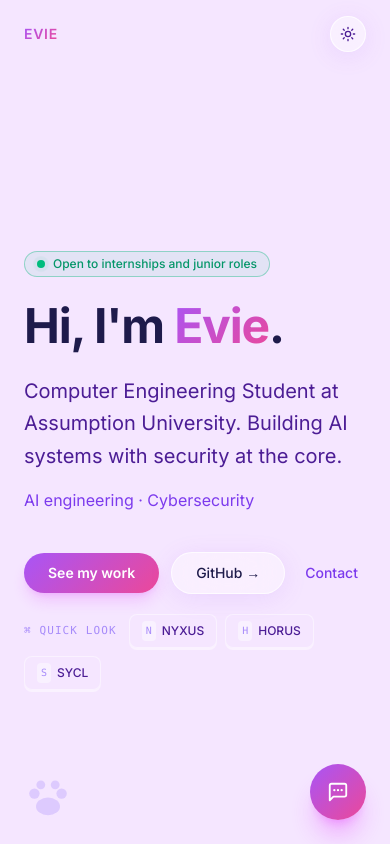
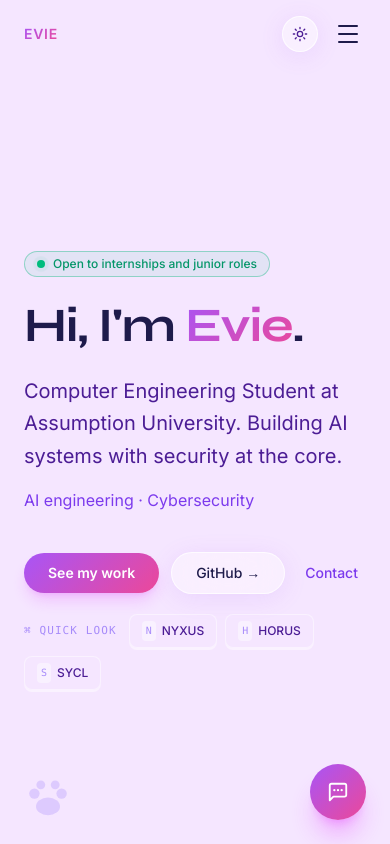
Before and after one commit to evieffvy/portfolio, a Next.js app: page / in a window 390 px wide. Built offline with nearby package versions, Linux system fonts and the light colour scheme.

Commit message:
improve: Syne display font, mobile nav, active section indicator, reduced-motion

```diff
--- a/app/globals.css
+++ b/app/globals.css
@@ -64,6 +64,10 @@
   --color-background: var(--bg-base);
   --color-foreground: var(--text);
   --font-sans: var(--font-inter);
+}
+
+.font-display {
+  font-family: var(--font-syne), var(--font-inter), system-ui, sans-serif;
 }
 
 /* ─── Backdrop ─────────────────────────────────────────────────────────── */
@@ -165,3 +169,12 @@ body::after {
 .theme-anim {
   transition: background-color 300ms ease, border-color 300ms ease, color 300ms ease;
 }
+
+/* ─── Reduced motion ─────────────────────────────────────────────────── */
+@media (prefers-reduced-motion: reduce) {
+  *, *::before, *::after {
+    animation-duration: 0.01ms !important;
+    animation-iteration-count: 1 !important;
+    transition-duration: 0.01ms !important;
+  }
+}
--- a/app/layout.tsx
+++ b/app/layout.tsx
@@ -1,5 +1,5 @@
 import type { Metadata } from "next";
-import { Inter } from "next/font/google";
+import { Inter, Syne } from "next/font/google";
 import "./globals.css";
 import { ThemeProvider } from "@/components/ThemeProvider";
 import { ChatWidget } from "@/components/ChatWidget";
@@ -9,6 +9,12 @@ import { ClickCat } from "@/components/ClickCat";
 const inter = Inter({
   variable: "--font-inter",
   subsets: ["latin"],
+});
+
+const syne = Syne({
+  variable: "--font-syne",
+  subsets: ["latin"],
+  weight: ["600", "700", "800"],
 });
 
 export const metadata: Metadata = {
@@ -45,7 +51,7 @@ export default function RootLayout({
     <html
       lang="en"
       suppressHydrationWarning
-      className={`${inter.variable} h-full scroll-smooth antialiased`}
+      className={`${inter.variable} ${syne.variable} h-full scroll-smooth antialiased`}
     >
       <head>
         <script dangerouslySetInnerHTML={{ __html: noFlashScript }} />
--- a/components/Hero.tsx
+++ b/components/Hero.tsx
@@ -51,7 +51,7 @@ export function Hero() {
           </div>
 
           <h1
-            className="text-5xl font-bold leading-[1.05] tracking-tight sm:text-6xl lg:text-7xl"
+            className="font-display text-5xl font-bold leading-[1.05] tracking-tight sm:text-6xl lg:text-7xl"
             style={{ color: "var(--text)" }}
           >
             Hi, I&apos;m{" "}
@@ -141,7 +141,7 @@ export function Hero() {
           style={{ color: "var(--text-faint)" }}
         >
           Scroll
-          <span className="mx-auto mt-3 block h-8 w-px bg-gradient-to-b from-fuchsia-500/40 to-transparent" />
+          <span className="mx-auto mt-3 block h-8 w-px bg-linear-to-b from-fuchsia-500/40 to-transparent" />
         </motion.div>
       </div>
     </section>
--- a/components/Nav.tsx
+++ b/components/Nav.tsx
@@ -14,12 +14,31 @@ const links = [
 
 export function Nav() {
   const [scrolled, setScrolled] = useState(false);
+  const [active, setActive] = useState("");
+  const [mobileOpen, setMobileOpen] = useState(false);
 
   useEffect(() => {
     const onScroll = () => setScrolled(window.scrollY > 32);
     onScroll();
     window.addEventListener("scroll", onScroll, { passive: true });
     return () => window.removeEventListener("scroll", onScroll);
+  }, []);
+
+  useEffect(() => {
+    const ids = links.map((l) => l.href.slice(1));
+    const observer = new IntersectionObserver(
+      (entries) => {
+        for (const entry of entries) {
+          if (entry.isIntersecting) setActive(`#${entry.target.id}`);
+        }
+      },
+      { rootMargin: "-35% 0px -60% 0px" }
+    );
+    ids.forEach((id) => {
+      const el = document.getElementById(id);
+      if (el) observer.observe(el);
+    });
+    return () => observer.disconnect();
   }, []);
 
   return (
@@ -32,18 +51,25 @@ export function Nav() {
         <a href="#top" className="text-sm font-semibold tracking-wider">
           <span className="gradient-text">EVIE</span>
         </a>
+
+        {/* Desktop links */}
         <ul className="hidden items-center gap-8 text-sm md:flex" style={{ color: "var(--text-muted)" }}>
           {links.map((l) => (
             <li key={l.href}>
               <a
                 href={l.href}
-                className="transition-colors hover:text-[var(--text)]"
+                className="relative py-1 transition-colors hover:text-foreground"
+                style={{ color: active === l.href ? "var(--text)" : undefined }}
               >
                 {l.label}
+                {active === l.href && (
+                  <span className="absolute -bottom-0.5 left-0 right-0 h-px rounded-full bg-linear-to-r from-fuchsia-400 to-purple-400" />
+                )}
               </a>
             </li>
           ))}
         </ul>
+
         <div className="flex items-center gap-3">
           <a
             href="#contact"
@@ -52,8 +78,70 @@ export function Nav() {
             Get in touch
           </a>
           <ThemeToggle />
+
+          {/* Hamburger button */}
+          <button
+            className="flex h-9 w-9 cursor-pointer flex-col items-center justify-center gap-1.5 rounded-lg md:hidden"
+            onClick={() => setMobileOpen((v) => !v)}
+            aria-label={mobileOpen ? "Close menu" : "Open menu"}
+            aria-expanded={mobileOpen}
+          >
+            <span
+              className={`block h-0.5 w-5 rounded-full transition-all duration-200 ${
+                mobileOpen ? "translate-y-2 rotate-45" : ""
+              }`}
+              style={{ background: "var(--text)" }}
+            />
+            <span
+              className={`block h-0.5 w-5 rounded-full transition-all duration-200 ${
+                mobileOpen ? "opacity-0" : ""
+              }`}
+              style={{ background: "var(--text)" }}
+            />
+            <span
+              className={`block h-0.5 w-5 rounded-full transition-all duration-200 ${
+                mobileOpen ? "-translate-y-2 -rotate-45" : ""
+              }`}
+              style={{ background: "var(--text)" }}
+            />
+          </button>
         </div>
       </nav>
+
+      {/* Mobile menu */}
+      <div
+        className={`overflow-hidden border-t transition-all duration-300 md:hidden ${
+          mobileOpen ? "max-h-96 opacity-100" : "max-h-0 opacity-0"
+        }`}
+        style={{ borderColor: "var(--border-soft)", background: "var(--glass)" }}
+      >
+        <ul className="flex flex-col px-6 py-3 text-sm backdrop-blur-xl" style={{ color: "var(--text-muted)" }}>
+          {links.map((l) => (
+            <li key={l.href}>
+              <a
+                href={l.href}
+                className="flex items-center justify-between py-3 transition-colors hover:text-foreground"
+                style={{ color: active === l.href ? "var(--text)" : undefined }}
+                onClick={() => setMobileOpen(false)}
+              >
+                {l.label}
+                {active === l.href && (
+                  <span className="h-1.5 w-1.5 rounded-full bg-fuchsia-400" />
+                )}
+              </a>
+            </li>
+          ))}
+          <li className="border-t pt-3 pb-1" style={{ borderColor: "var(--border-soft)" }}>
+            <a
+              href="#contact"
+              className="accent-bg block rounded-full px-4 py-2.5 text-center text-sm font-medium text-white"
+              onClick={() => setMobileOpen(false)}
+            >
+              Get in touch
+            </a>
+          </li>
+        </ul>
+      </div>
     </header>
   );
 }
--- a/components/SectionTitle.tsx
+++ b/components/SectionTitle.tsx
@@ -27,7 +27,7 @@ export function SectionTitle({ eyebrow, title, subtitle, description }: Props) {
         </p>
       ) : null}
       <h2
-        className="text-3xl font-bold tracking-tight sm:text-4xl"
+        className="font-display text-3xl font-bold tracking-tight sm:text-4xl"
         style={{ color: "var(--text)" }}
       >
         {title}
--- a/components/Skills.tsx
+++ b/components/Skills.tsx
@@ -23,17 +23,20 @@ export function Skills() {
               viewport={{ once: true, margin: "-60px" }}
               transition={{ duration: 0.4, ease: "easeOut", delay: i * 0.05 }}
             >
-              <h3
-                className="mb-4 text-xs font-medium uppercase tracking-[0.2em]"
-                style={{ color: "var(--accent-strong)" }}
-              >
-                {group.category}
-              </h3>
+              <div className="mb-4 flex items-center gap-2">
+                <span className="h-3 w-0.5 rounded-full bg-linear-to-b from-fuchsia-400 to-purple-500" />
+                <h3
+                  className="text-xs font-semibold uppercase tracking-[0.2em]"
+                  style={{ color: "var(--accent-strong)" }}
+                >
+                  {group.category}
+                </h3>
+              </div>
               <div className="flex flex-wrap gap-2">
                 {group.items.map((item) => (
                   <span
                     key={item}
-                    className="glass-soft rounded-full px-3 py-1 text-xs"
+                    className="glass-soft rounded-full px-3 py-1 text-xs transition-colors hover:border-fuchsia-500/30 cursor-default"
                     style={{ color: "var(--text-soft)" }}
                   >
                     {item}
```
